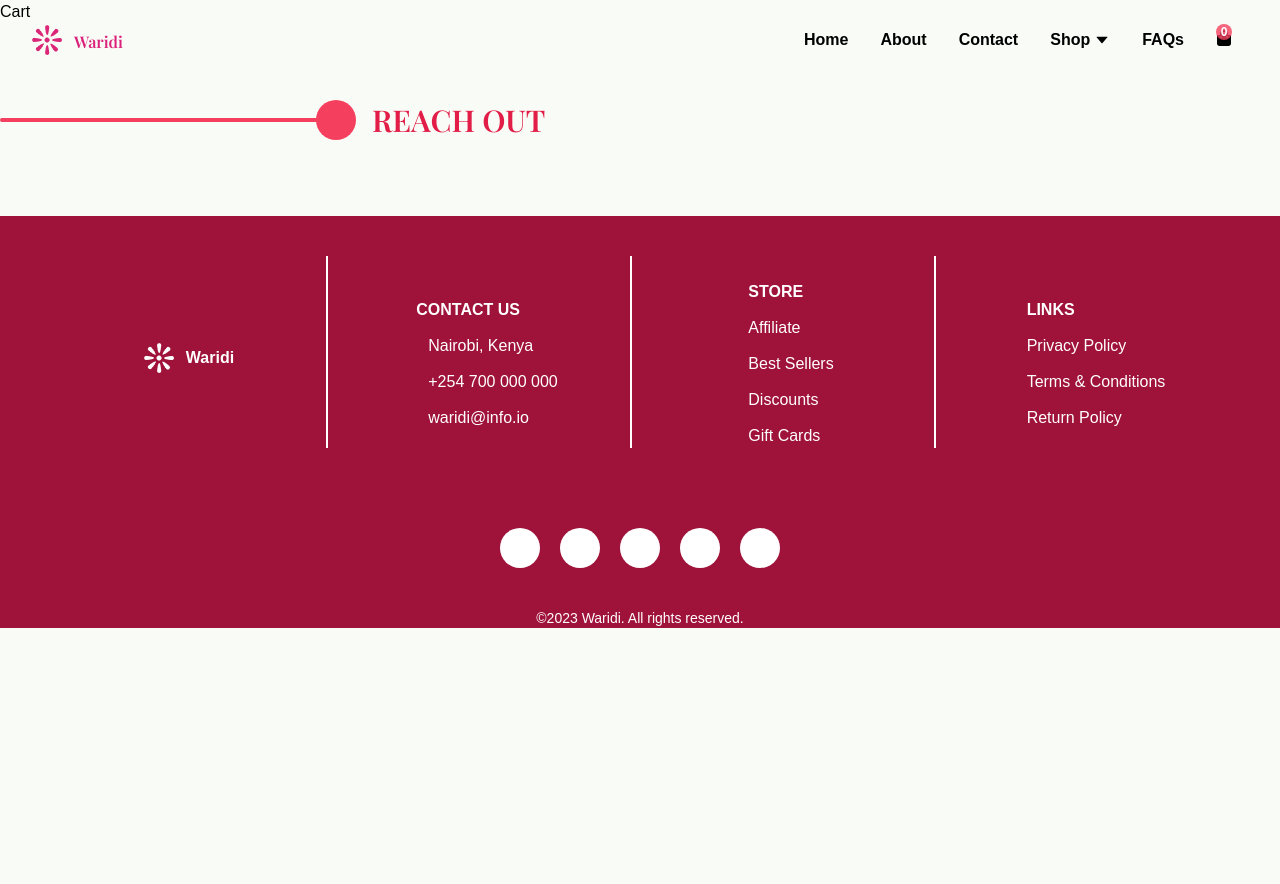
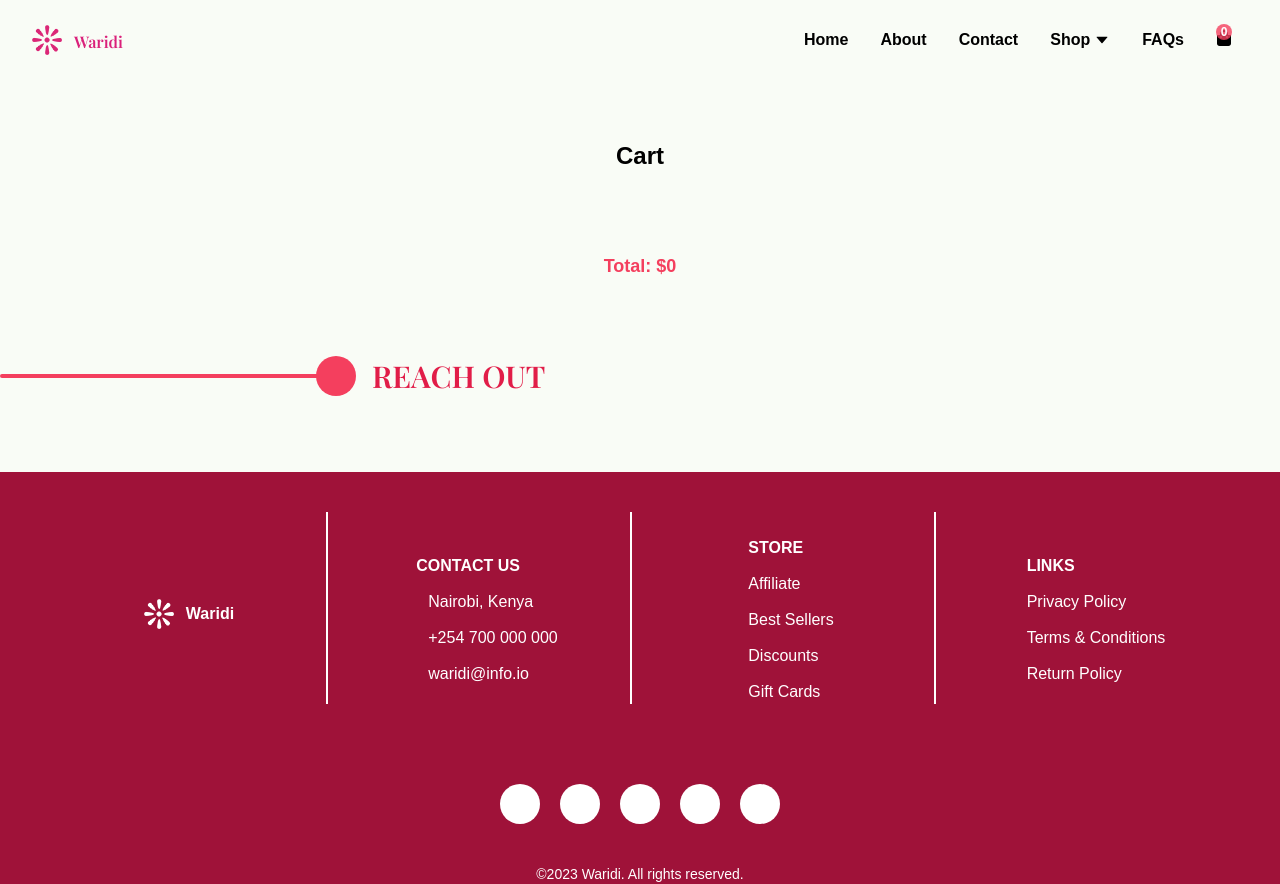
Before and after one commit to Annastacia-dev/PetalPunk, a Next.js app: page /cart in a window 1280 px wide. Before the commit the page ends 800 px from the top, so only its background shows below. Built offline with nearby package versions, Linux system fonts and the light colour scheme.

Commit message:
cart page

```diff
--- a/src/pages/cart/index.js
+++ b/src/pages/cart/index.js
@@ -1,8 +1,40 @@
-import React from 'react'
+import { useContext } from 'react'
+import { CartContext } from '../../contexts/cart'
 
 const Cart = () => {
+    const { cartItems, removeFromCart, addToCart, cartTotal } = useContext(CartContext)
   return (
-    <div>Cart</div>
+    // display cart items
+    <div className="flex flex-col mt-32 justify-center items-center">
+        <h1 className="text-2xl font-bold mt-3">Cart</h1>
+        <div className="flex flex-col justify-center items-center mt-10">
+            {cartItems.map((item) => (
+                <div key={item.id} className="flex flex-row justify-center items-center mt-3">
+                    <button className="bg-rose-500 text-white p-2 rounded-md"
+                    onClick={() => removeFromCart(item)}
+                    >-</button>
+                    <p className="text-rose-500 text-lg font-bold mx-2">
+                        {item.quantity}
+                    </p>
+                    <button className="bg-rose-500 text-white p-2 rounded-md"
+                    onClick={() => addToCart(item)}
+                    >+</button>
+                    <p className="text-rose-500 text-lg font-bold mx-2">
+                        {item.name}
+                    </p>
+                    <p className="text-rose-500 text-lg font-bold mx-2">
+                        ${item.price}
+                    </p>
+                </div>
+            ))}
+        </div>
+        <div className="flex flex-col justify-center items-center mt-10">
+            <p className="text-rose-500 text-lg font-bold mx-2">
+                Total: ${cartTotal}
+            </p>
+        </div>
+    </div>
+
   )
 }
 
```
